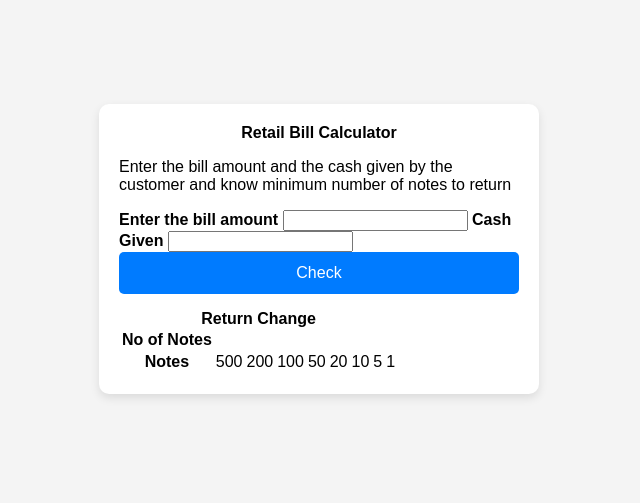
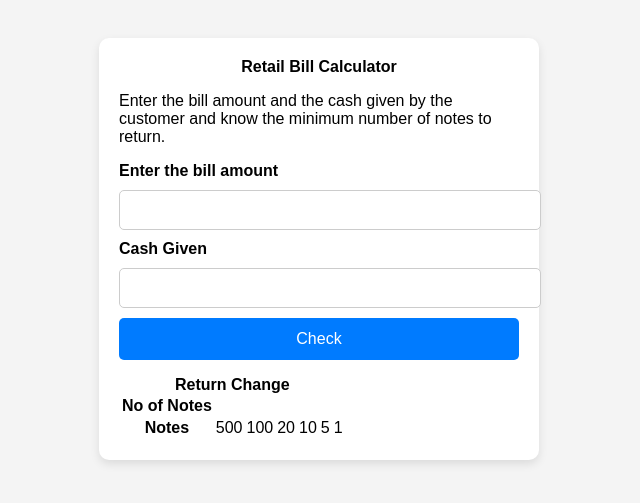
Before and after one commit to Muralikrishna663/Change-To-Returns, a plain HTML site: page index.html in a window 1280 px wide. Shown: the part 151-654 px from the top of the page, without its empty margins (321-961 px from the left). Drawn offline with Linux system fonts and the light colour scheme.

Commit message:
Update index.html

```diff
--- a/index.html
+++ b/index.html
@@ -1,14 +1,12 @@
 <!DOCTYPE html>
 <html lang="en">
-
 <head>
     <meta charset="UTF-8">
     <meta http-equiv="X-UA-Compatible" content="IE=edge">
-    <meta name="viewport" content=
-        "width=device-width, initial-scale=1.0">
+    <meta name="viewport" content="width=device-width, initial-scale=1.0">
     <link rel="stylesheet" href="style.css">
+    <title>Retail Bill Calculator</title>
 </head>
-
 <body>
     <div class="container">
         <header><strong>
@@ -16,30 +14,27 @@
             </strong></header>
         <p class="description">
             Enter the bill amount and the cash given
-            by the customer and know minimum number
-            of notes to return
+            by the customer and know the minimum number
+            of notes to return.
         </p>
 
-        <label for="input-bill">
+        <label for="bill">
             <strong>Enter the bill amount</strong>
         </label>
-        <input class="input-bill" id="bill" />
-        <label for="cash-given">
-            <strong> Cash Given</strong>
+        <input type="number" class="input-bill" id="bill" />
+        <label for="cash">
+            <strong>Cash Given</strong>
         </label>
-        <input class="cash-given" id="cash" />
+        <input type="number" class="cash-given" id="cash" />
         <button class="check-btn" id="btn">Check</button>
-        <p id="error">
-        </p>
+        <p id="error"></p>
 
         <table class="table">
             <caption>
                 <strong>Return Change</strong>
             </caption>
-            <tr class="row">
-                <th class="row">No of Notes</th>
-                <td class="no-of-notes"></td>
-                <td class="no-of-notes"></td>
+            <tr>
+                <th>No of Notes</th>
                 <td class="no-of-notes"></td>
                 <td class="no-of-notes"></td>
                 <td class="no-of-notes"></td>
@@ -48,19 +43,16 @@
                 <td class="no-of-notes"></td>
             </tr>
             <tr>
-                <th class="row">Notes</th>
-                <td class="row">500</td>
-                <td class="row">200</td>
-                <td class="row">100</td>
-                <td class="row">50</td>
-                <td class="row">20</td>
-                <td class="row">10</td>
-                <td class="row">5</td>
-                <td class="row">1</td>
+                <th>Notes</th>
+                <td>500</td>
+                <td>100</td>
+                <td>20</td>
+                <td>10</td>
+                <td>5</td>
+                <td>1</td>
             </tr>
         </table>
     </div>
-  <script src="index.js"></script>
+    <script src="index.js"></script>
 </body>
-
 </html>
```
